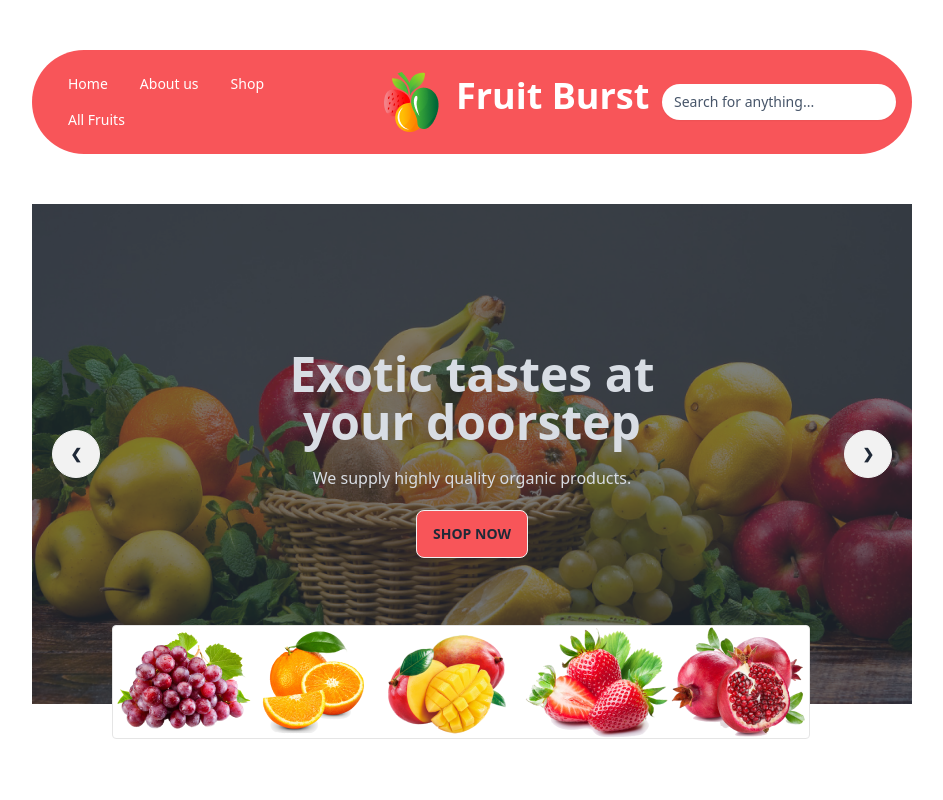
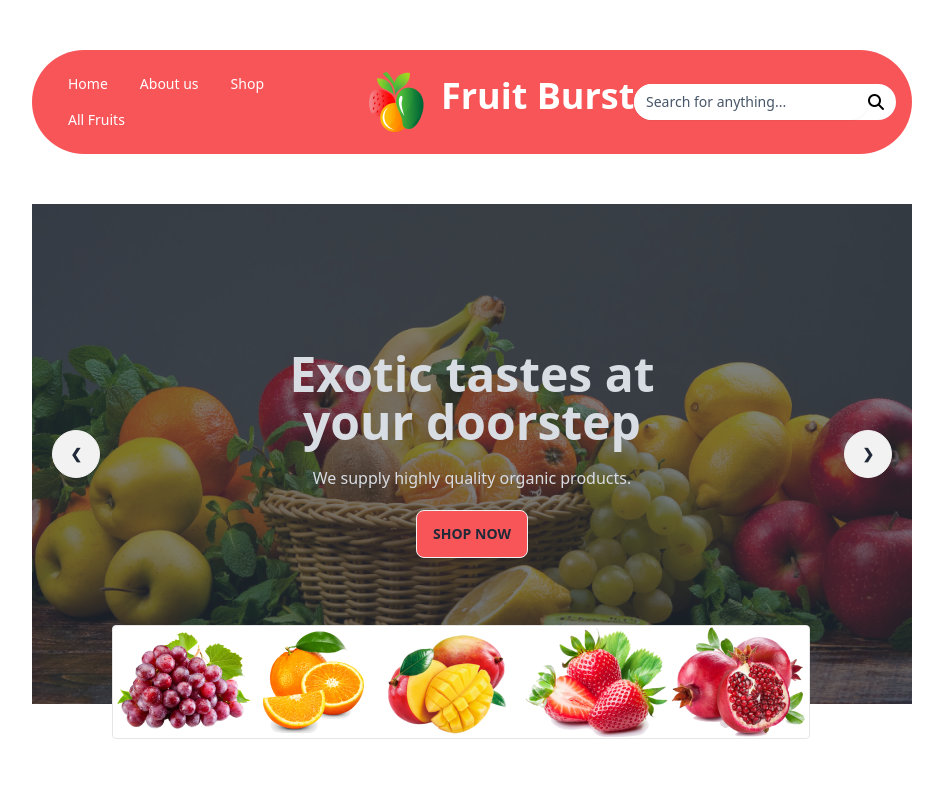
Before and after one commit to rajakar01/B8A3-fruit-brust, a plain HTML site: page index.html in a window 1280 px wide. Shown: the top 800 px of the page, without its empty margins (168-1111 px from the left). Drawn offline with nearby package versions, Linux system fonts and the light colour scheme; grey boxes are pictures that could not be loaded.

Commit message:
full-complete

```diff
--- a/index.html
+++ b/index.html
@@ -34,12 +34,12 @@
                     <li><a>All Fruits</a></li>
                   </ul>
                 </div>
-                <div class="flex ml-4 gap-[130px]">
+                <div class="flex ml-4 gap-[130px] ">
                   <div class="flex">
                     <img class="text-xl lg:text-4xl" src="images/logo.png" alt="">
                     <a class="  btn btn-ghost normal-case text-xl lg:text-4xl">Fruit Burst</a>
                   </div>
-                 <div class=" text-end  md:hidden lg:hiddden">
+                 <div class=" text-end md:hidden lg:hiddden">
                   <button class=" text-2xl">
                     <i class="fa-solid fa-bars"></i>
                   </button>
@@ -51,7 +51,10 @@
                         <span class="absolute inset-y-0 left-0 flex items-center ">
                           <svg class="h-5 w-5 fill-slate-300" viewBox="0 0 20 20"><!-- ... --></svg>
                         </span>
+                       <div class="flex bg-base-100 rounded-full text-black pr-3">
                         <input class="  placeholder:text-slate-600 block bg-white  border-solid  rounded-full py-2 pl-3 pr-5  shadow-sm focus:outline-none focus:border-sky-500 focus:ring-sky-500 focus:ring-1 sm:text-sm" placeholder="Search for anything... " type="text" name="search"/>
+                        <button><i class="fa-solid fa-magnifying-glass"></i></button>
+                       </div>
                       </label>
                 </div>
 
```
